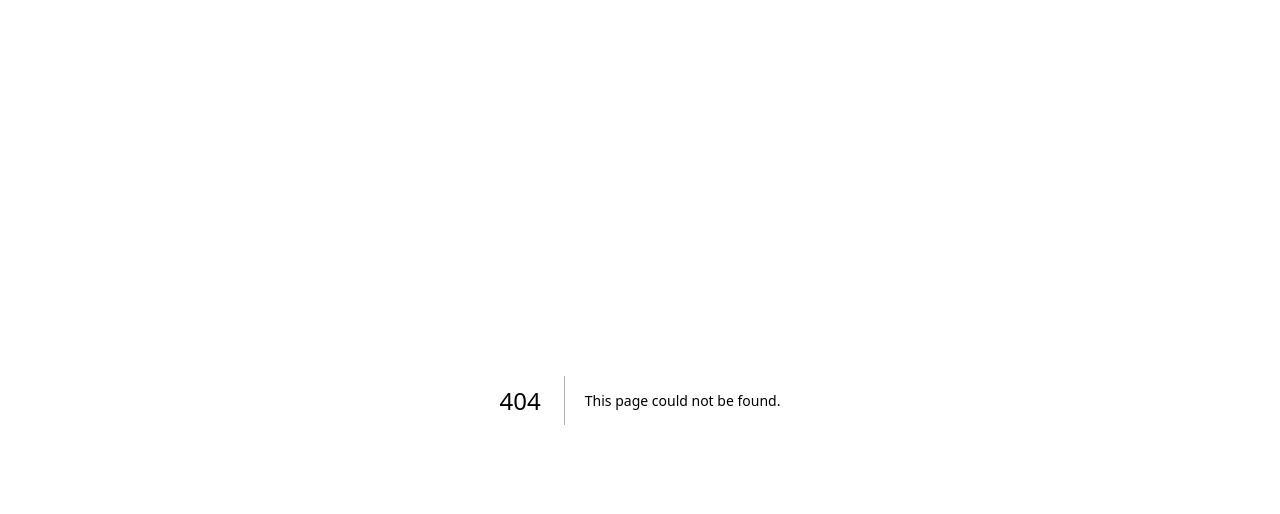
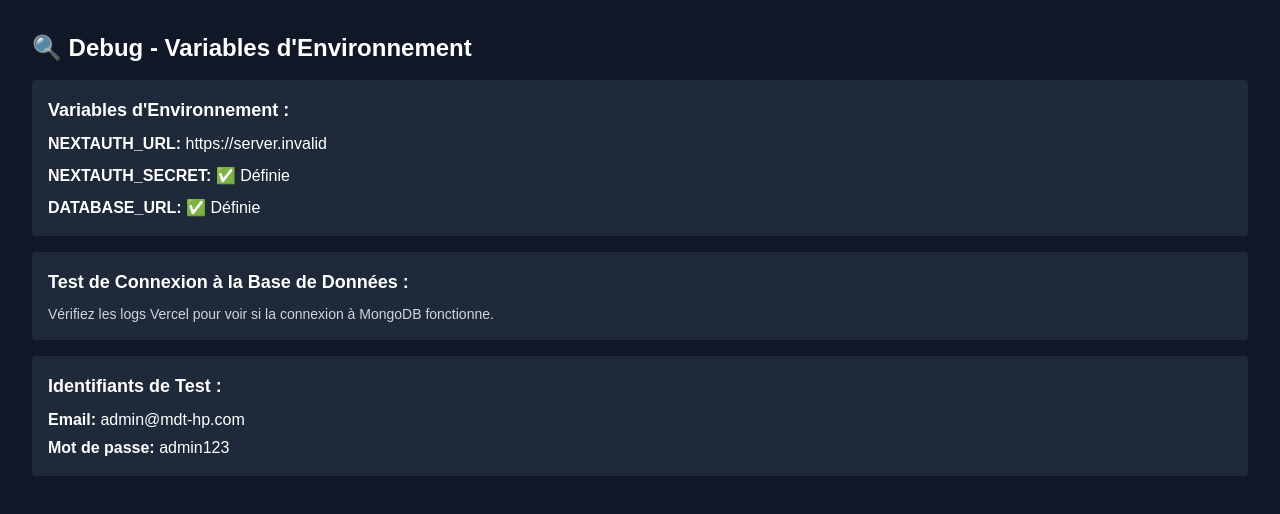
Before and after one commit to 0xK0/MDT-HP, a Next.js app: page /debug in a window 1280 px wide. Before the commit this address had no page. Shown: the top 514 px of the page. Built offline with nearby package versions, Linux system fonts and the light colour scheme; no server answers.

Commit message:
Ajout scripts de debug et test d'authentification

```diff
--- /dev/null
+++ b/app/debug/page.tsx
@@ -0,0 +1,41 @@
+export const dynamic = 'force-dynamic'
+
+export default function DebugPage() {
+  return (
+    <div className="min-h-screen bg-gray-900 text-white p-8">
+      <h1 className="text-2xl font-bold mb-4">🔍 Debug - Variables d'Environnement</h1>
+
+      <div className="space-y-4">
+        <div className="bg-gray-800 p-4 rounded">
+          <h2 className="text-lg font-semibold mb-2">Variables d'Environnement :</h2>
+          <ul className="space-y-2">
+            <li>
+              <strong>NEXTAUTH_URL:</strong> {process.env.NEXTAUTH_URL || '❌ Non définie'}
+            </li>
+            <li>
+              <strong>NEXTAUTH_SECRET:</strong> {process.env.NEXTAUTH_SECRET ? '✅ Définie' : '❌ Non définie'}
+            </li>
+            <li>
+              <strong>DATABASE_URL:</strong> {process.env.DATABASE_URL ? '✅ Définie' : '❌ Non définie'}
+            </li>
+          </ul>
+        </div>
+
+        <div className="bg-gray-800 p-4 rounded">
+          <h2 className="text-lg font-semibold mb-2">Test de Connexion à la Base de Données :</h2>
+          <p className="text-sm text-gray-300">
+            Vérifiez les logs Vercel pour voir si la connexion à MongoDB fonctionne.
+          </p>
+        </div>
+
+        <div className="bg-gray-800 p-4 rounded">
+          <h2 className="text-lg font-semibold mb-2">Identifiants de Test :</h2>
+          <ul className="space-y-1">
+            <li><strong>Email:</strong> admin@mdt-hp.com</li>
+            <li><strong>Mot de passe:</strong> admin123</li>
+          </ul>
+        </div>
+      </div>
+    </div>
+  )
+}
--- a/package.json
+++ b/package.json
@@ -10,6 +10,7 @@
     "db:push": "prisma db push",
     "db:seed": "tsx scripts/seed.ts",
     "db:test": "tsx scripts/test-connection.ts",
+    "auth:test": "tsx scripts/test-auth.ts",
     "deploy": "vercel --prod",
     "deploy:setup": "vercel login && vercel link",
     "deploy:auto": "npm run db:generate && npm run build && vercel --prod"
--- /dev/null
+++ b/scripts/test-auth.ts
@@ -0,0 +1,49 @@
+import { PrismaClient } from '@prisma/client'
+import bcrypt from 'bcryptjs'
+
+const prisma = new PrismaClient()
+
+async function testAuth() {
+  try {
+    console.log('🔍 Test d\'authentification...')
+
+    // Vérifier que l'utilisateur admin existe
+    const admin = await prisma.user.findUnique({
+      where: { email: 'admin@mdt-hp.com' }
+    })
+
+    if (!admin) {
+      console.log('❌ Utilisateur admin non trouvé')
+      return
+    }
+
+    console.log('✅ Utilisateur admin trouvé:', admin.email)
+    console.log('📧 Email:', admin.email)
+    console.log('👤 Nom:', admin.name)
+    console.log('🔑 Rôle:', admin.role)
+    console.log('🔐 Mot de passe hashé:', admin.password.substring(0, 20) + '...')
+
+    // Tester la comparaison de mot de passe
+    const testPassword = 'admin123'
+    const isPasswordValid = await bcrypt.compare(testPassword, admin.password)
+
+    console.log('🔍 Test du mot de passe "admin123":', isPasswordValid ? '✅ Valide' : '❌ Invalide')
+
+    // Tester avec un mauvais mot de passe
+    const wrongPassword = 'wrongpassword'
+    const isWrongPasswordValid = await bcrypt.compare(wrongPassword, admin.password)
+
+    console.log('🔍 Test du mot de passe "wrongpassword":', isWrongPasswordValid ? '✅ Valide' : '❌ Invalide')
+
+    // Afficher tous les utilisateurs
+    const allUsers = await prisma.user.findMany()
+    console.log('👥 Tous les utilisateurs:', allUsers.map(u => ({ email: u.email, name: u.name, role: u.role })))
+
+  } catch (error) {
+    console.error('❌ Erreur lors du test d\'authentification:', error)
+  } finally {
+    await prisma.$disconnect()
+  }
+}
+
+testAuth()
```
